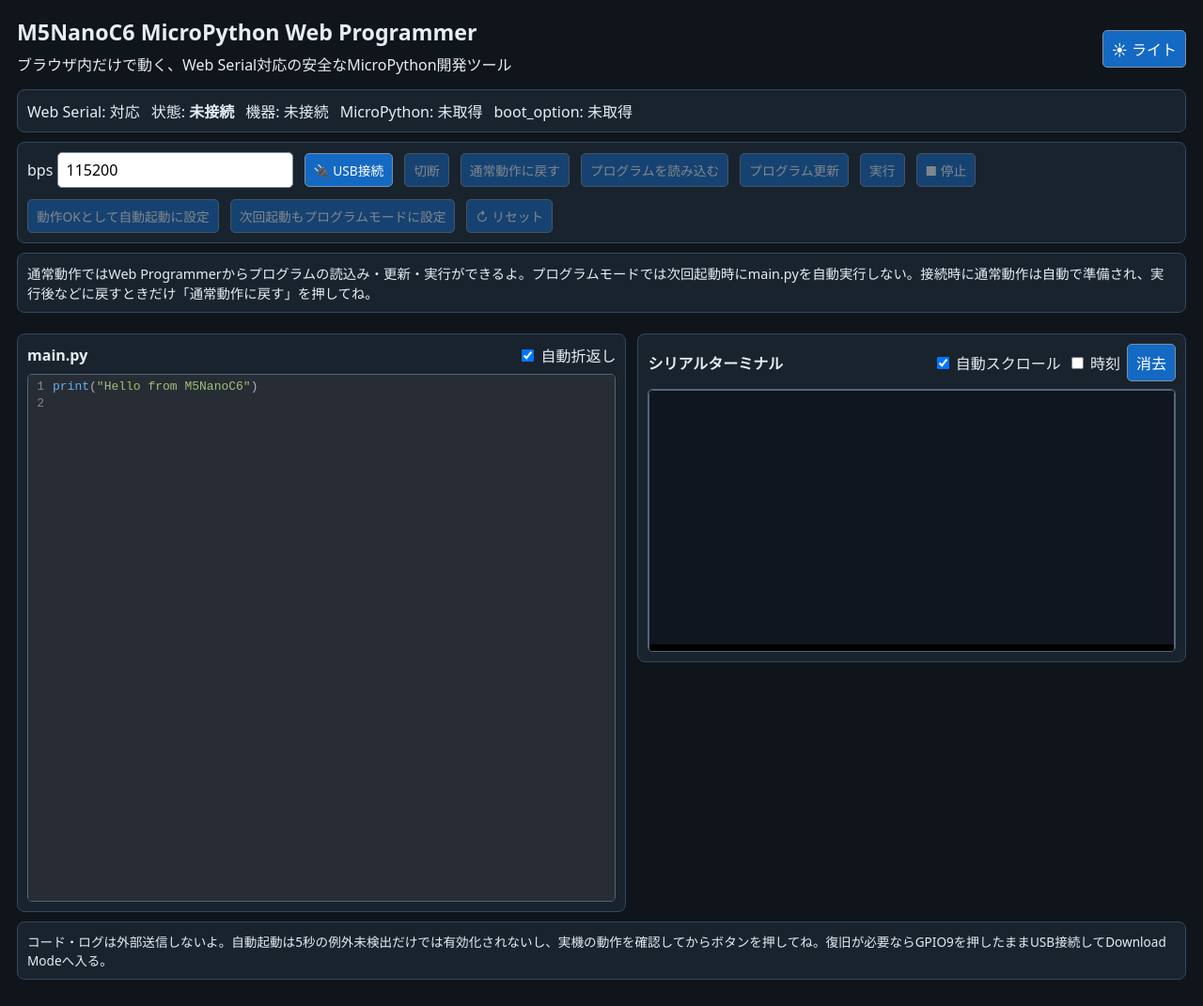
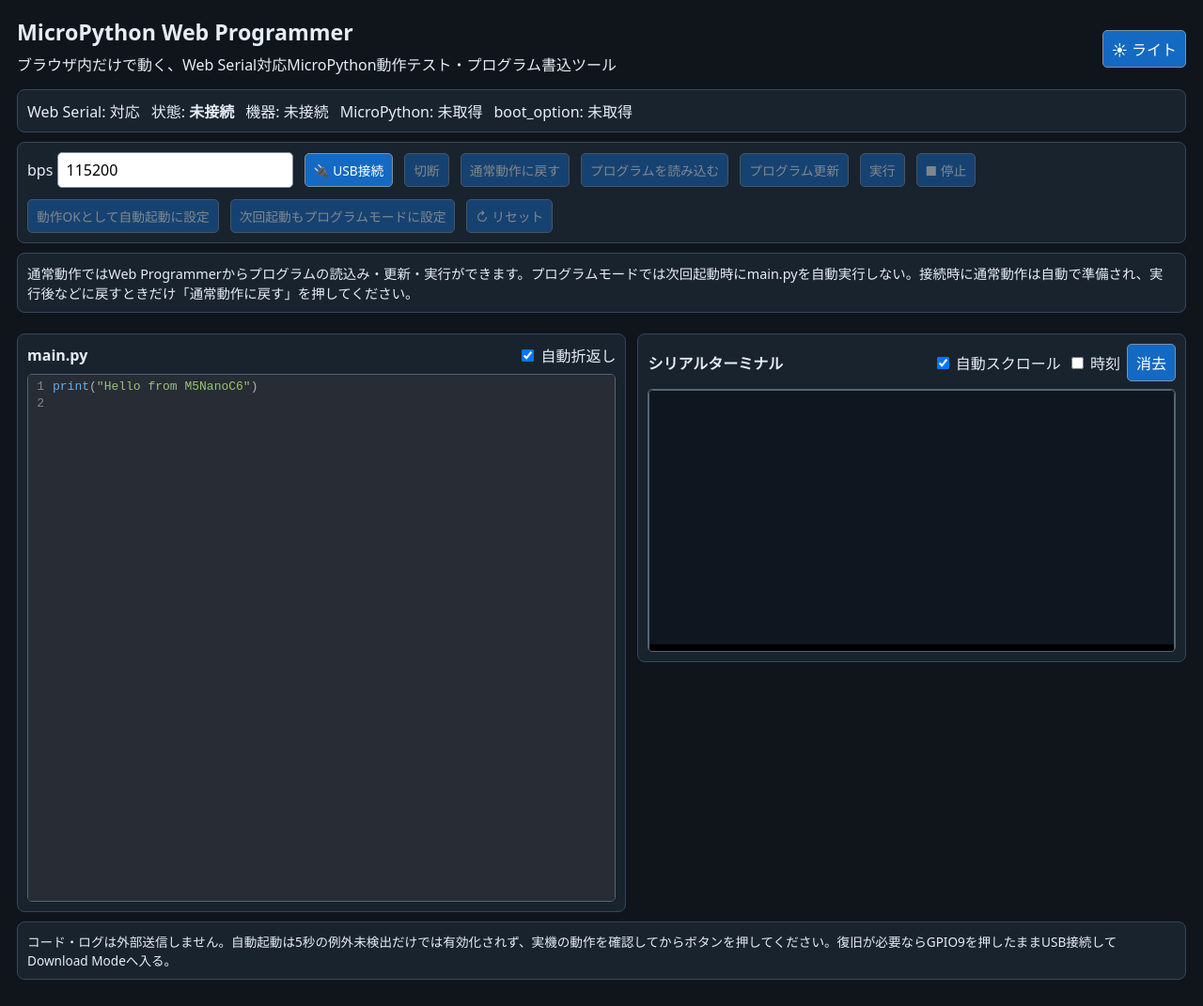
Before and after one commit to GomiHgy/MicroPythonWriter, a React (Vite) app: page / in a window 1280 px wide. Shown: the whole page at 94% size. Built offline with nearby package versions, Linux system fonts and the light colour scheme.

Commit message:
fix: README と App.tsx を微調整

```diff
--- a/src/App.tsx
+++ b/src/App.tsx
@@ -9,15 +9,15 @@
   const app = useProgrammer(); const [dark, setDark] = useState(() => localStorage.getItem('mpw-theme') !== 'light'); const [wrap, setWrap] = useState(() => localStorage.getItem('mpw-wrap') !== 'false'); const [autoScroll, setAutoScroll] = useState(() => localStorage.getItem('mpw-autoscroll') !== 'false'); const [timestamps, setTimestamps] = useState(false); const [copyNotice, setCopyNotice] = useState<{ text: string; failed: boolean }>(); const ready = app.state === 'raw-repl-ready' || app.state === 'stopped'; const canModifyProgram = ready || app.state === 'running' || app.state === 'running-no-marker'; const busy = !['raw-repl-ready', 'stopped', 'disconnected', 'connection-lost', 'error', 'unsupported', 'running', 'running-no-marker'].includes(app.state)
   useEffect(() => { localStorage.setItem('mpw-theme', dark ? 'dark' : 'light'); localStorage.setItem('mpw-wrap', String(wrap)); localStorage.setItem('mpw-autoscroll', String(autoScroll)); document.documentElement.dataset.theme = dark ? 'dark' : 'light' }, [dark, wrap, autoScroll])
   useEffect(() => { if (!copyNotice) return; const timer = window.setTimeout(() => setCopyNotice(undefined), 4000); return () => window.clearTimeout(timer) }, [copyNotice])
-  const copyPrompt = async () => { if (!app.error) return; if (hasSensitiveAssignments(app.source) && !confirm('ソースにpassword、token、SSID等らしき代入があります。内容を確認してコピーする？')) return; try { if (!navigator.clipboard?.writeText) throw new Error('Clipboard APIはHTTPSまたはlocalhostでのみ利用できます。'); await navigator.clipboard.writeText(app.error.repairPrompt); setCopyNotice({ text: '✓ AI修正依頼プロンプトをクリップボードへコピーしたよ。', failed: false }) } catch (error) { const message = error instanceof Error && error.message ? error.message : 'クリップボードへの書込みが許可されませんでした。'; setCopyNotice({ text: `コピーできなかったし: ${message}`, failed: true }) } }
+  const copyPrompt = async () => { if (!app.error) return; if (hasSensitiveAssignments(app.source) && !confirm('ソースにpassword、token、SSID等らしき代入があります。内容を確認してコピーしますか？')) return; try { if (!navigator.clipboard?.writeText) throw new Error('Clipboard APIはHTTPSまたはlocalhostでのみ利用できます。'); await navigator.clipboard.writeText(app.error.repairPrompt); setCopyNotice({ text: '✓ AI修正依頼プロンプトをクリップボードへコピーしました。', failed: false }) } catch (error) { const message = error instanceof Error && error.message ? error.message : 'クリップボードへの書込みが許可されませんでした。'; setCopyNotice({ text: `コピーに失敗しました: ${message}`, failed: true }) } }
   const stampLog = () => timestamps ? app.log.split(/(?<=\n)/).map(line => `[${new Date().toLocaleTimeString()}] ${line}`).join('') : app.log
-  return <main className="app"><header><div><h1>M5NanoC6 MicroPython Web Programmer</h1><p>ブラウザ内だけで動く、Web Serial対応の安全なMicroPython開発ツール</p></div><button onClick={() => setDark(v => !v)}>{dark ? '☀ ライト' : '🌙 ダーク'}</button></header>
+  return <main className="app"><header><div><h1>MicroPython Web Programmer</h1><p>ブラウザ内だけで動く、Web Serial対応MicroPython動作テスト・プログラム書込ツール</p></div><button onClick={() => setDark(v => !v)}>{dark ? '☀ ライト' : '🌙 ダーク'}</button></header>
     {!app.supported && <div className="notice danger">このブラウザはWeb Serial APIに対応していません。PC版ChromeまたはEdgeを使用してください。</div>}
     <section className="status"><span>Web Serial: {app.supported ? '対応' : '非対応'}</span><span>状態: <strong>{labels[app.state]}</strong></span><span>機器: {app.info.deviceName}</span><span>MicroPython: {app.info.microPythonVersion}</span><span>boot_option: {app.info.bootOption ?? '未取得'}</span></section>
-    {app.state === 'connection-lost' && <section className="disconnect-screen" role="alert"><h2>🔌 USB接続が切断されたよ</h2><p>ケーブルとNanoC6の電源を確認してから再接続してね。許可済みの同じポートなら、再接続を試せるし。</p><div><button onClick={app.reconnect}>↻ 許可済みポートへ再接続</button><button onClick={app.connect}>🔌 USB接続を選び直す</button></div><small>再接続できない場合は、OSがポートを再認識するまで少し待ってから「USB接続を選び直す」を押してね。</small></section>}
+    {app.state === 'connection-lost' && <section className="disconnect-screen" role="alert"><h2>🔌 USB接続が切断されました</h2><p>ケーブルとNanoC6の電源を確認してから再接続してください。許可済みの同じポートなら、再接続を試せます。</p><div><button onClick={app.reconnect}>↻ 許可済みポートへ再接続</button><button onClick={app.connect}>🔌 USB接続を選び直す</button></div><small>再接続できない場合は、OSがポートを再認識するまで少し待ってから「USB接続を選び直す」を押してください。</small></section>}
     <section className="toolbar"><label>bps <input type="number" value={app.baudRate} min="1200" onChange={event => app.setBaudRate(Number(event.target.value))} /></label><button disabled={!app.supported || busy || (app.state !== 'disconnected' && app.state !== 'connection-lost')} onClick={app.connect}>🔌 USB接続</button><button disabled={app.state === 'disconnected' || app.state === 'connection-lost'} onClick={app.disconnect}>切断</button><button disabled={busy || app.state === 'disconnected' || app.state === 'connection-lost'} onClick={app.normalMode}>通常動作に戻す</button><button disabled={!ready} onClick={app.load}>プログラムを読み込む</button><button title="編集内容をmain.pyへ永続保存するだけで、実行はしません。" disabled={!canModifyProgram} onClick={app.write}>プログラム更新</button><button title="編集内容をmain.pyへ保存してから実行します。" disabled={!canModifyProgram} onClick={app.run}>実行</button><button disabled={!['running', 'running-no-marker', 'starting'].includes(app.state)} onClick={app.stop}>■ 停止</button><button disabled={!ready} onClick={() => app.setBoot(0)}>動作OKとして自動起動に設定</button><button disabled={!ready} onClick={() => app.setBoot(1)}>次回起動もプログラムモードに設定</button><button disabled={!ready} onClick={app.reset}>↻ リセット</button></section>
     {app.info.deviceName !== '未接続' && !app.info.nanoC6Confirmed && <div className="notice warn">M5Stack NanoC6として確認できませんでした。標準MicroPython互換モードで続行します。</div>}
-    <p className="mode-note">通常動作ではWeb Programmerからプログラムの読込み・更新・実行ができるよ。プログラムモードでは次回起動時にmain.pyを自動実行しない。接続時に通常動作は自動で準備され、実行後などに戻すときだけ「通常動作に戻す」を押してね。</p>
+    <p className="mode-note">通常動作ではWeb Programmerからプログラムの読込み・更新・実行ができます。プログラムモードでは次回起動時にmain.pyを自動実行しない。接続時に通常動作は自動で準備され、実行後などに戻すときだけ「通常動作に戻す」を押してください。</p>
     <section className="columns"><div className="panel"><div className="panel-head"><h2>main.py</h2><label><input type="checkbox" checked={wrap} onChange={event => setWrap(event.target.checked)} /> 自動折返し</label></div><CodeEditor value={app.source} onChange={app.setSource} dark={dark} wrap={wrap} errorLine={app.error?.line} onSave={app.write} onRun={app.run} /></div><div className="right"><div className="panel terminal-panel"><div className="panel-head"><h2>シリアルターミナル</h2><span><label><input type="checkbox" checked={autoScroll} onChange={event => setAutoScroll(event.target.checked)} /> 自動スクロール</label><label><input type="checkbox" checked={timestamps} onChange={event => setTimestamps(event.target.checked)} /> 時刻</label><button onClick={() => app.setLog('')}>消去</button></span></div><Terminal log={stampLog()} dark={dark} autoScroll={autoScroll} /></div>{app.error && <div className="panel error"><h2>⚠ エラー: {app.error.exceptionType}</h2><p>{app.error.message}</p><dl><dt>ステージ</dt><dd>{app.error.stage}</dd><dt>main.py 行</dt><dd>{app.error.line ?? '未特定'} {app.error.codeLine && `: ${app.error.codeLine}`}</dd></dl><pre>{app.error.traceback}</pre><button onClick={copyPrompt}>AI修正依頼プロンプトをコピー</button>{copyNotice && <p className={`copy-notice${copyNotice.failed ? ' failed' : ''}`} role="status">{copyNotice.text}</p>}</div>}</div></section>
-    <footer>コード・ログは外部送信しないよ。自動起動は5秒の例外未検出だけでは有効化されないし、実機の動作を確認してからボタンを押してね。復旧が必要ならGPIO9を押したままUSB接続してDownload Modeへ入る。</footer></main>
+    <footer>コード・ログは外部送信しません。自動起動は5秒の例外未検出だけでは有効化されず、実機の動作を確認してからボタンを押してください。復旧が必要ならGPIO9を押したままUSB接続してDownload Modeへ入る。</footer></main>
 }
```
Also changed, not shown: 1 other file (tests, documents, lock files or other folders).
